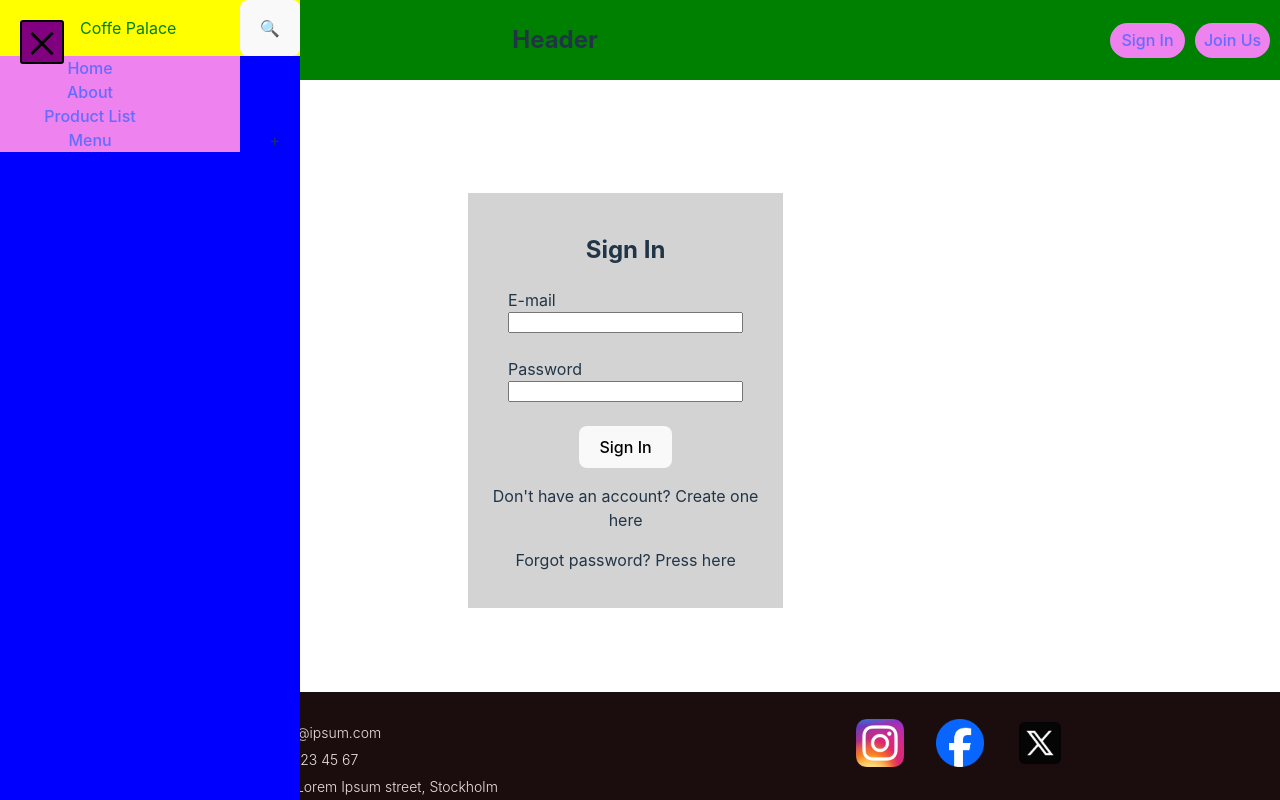
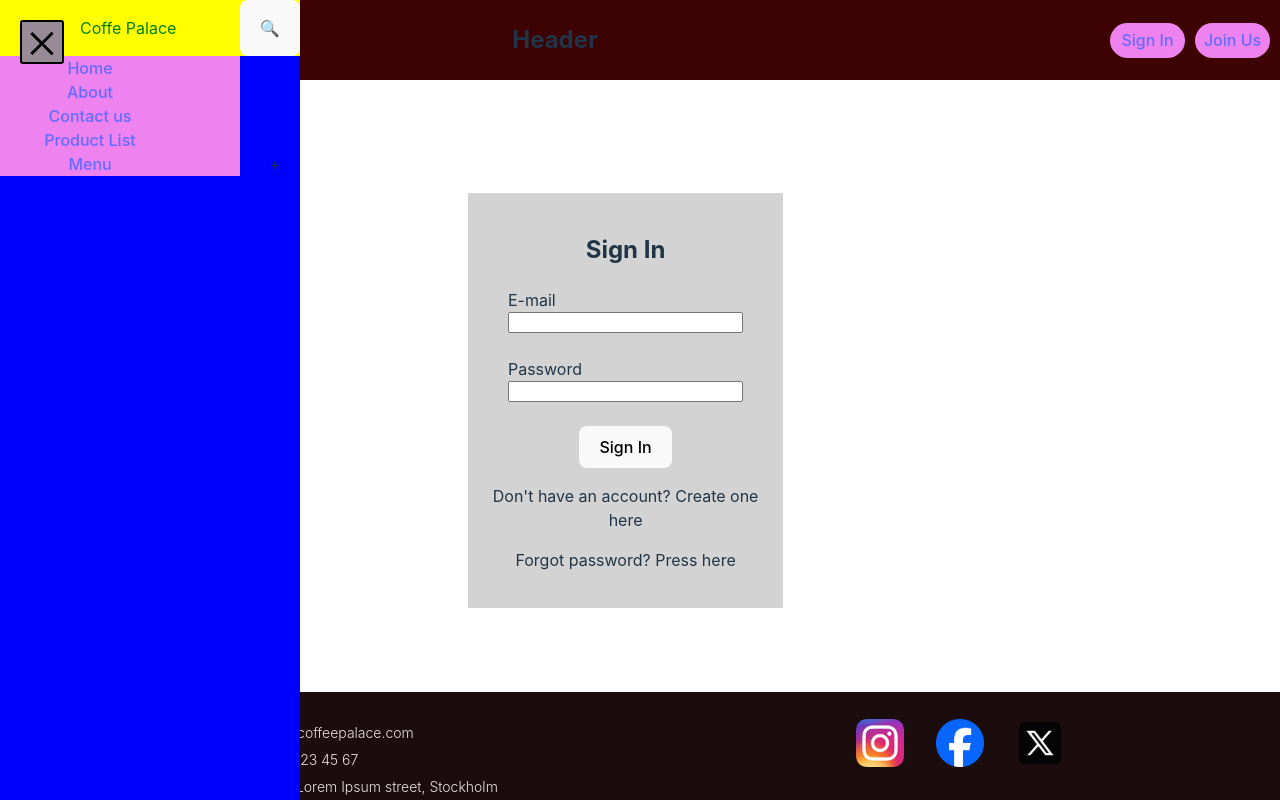
Before and after one commit to InternetKungen/Coffee_Shop, a React (Vite) app: page /#/sign-in in a window 1280 px wide. Both pictures are taken after a click on the element 42 px from the left and 42 px from the top of the page. Built offline with nearby package versions, Linux system fonts and the light colour scheme; no server answers.

Commit message:
fixat att footer alltid ligger längst ner

```diff
--- a/src/components/Footer/Footer.module.css
+++ b/src/components/Footer/Footer.module.css
@@ -3,8 +3,9 @@ footer {
     color: rgb(235, 225, 225);
     bottom: 0;
     left: 0;
+    right: 0;
     width: 100%;
-    position: absolute;
+    position: fixed;
     /* text-align: left; */
     font-weight: 200;
     display: flex;
@@ -60,6 +61,12 @@ footer img {
     /* margin: 3rem 0 0 2rem; */
 }
 
+body, html {
+
+    height: 100%;
+}
+
+
 @media screen and (max-width: 550px) {
     footer {
         flex-direction: row;
--- a/src/components/Footer/Footer.tsx
+++ b/src/components/Footer/Footer.tsx
@@ -18,7 +18,7 @@ const Footer: React.FC = () => {
 
                 <div className={styles['footer-text']}>
                     <p>Contact Us</p>
-                    <p>Email: lorem@ipsum.com</p>
+                    <p>Email: info@coffeepalace.com</p>
                     <p>Phone: 070 123 45 67</p>
                     <p>Andress: 12 Lorem Ipsum street, Stockholm</p>
                 </div>
--- a/src/components/Header/Header.module.css
+++ b/src/components/Header/Header.module.css
@@ -10,7 +10,7 @@ header {
     margin-left: 0;
     top: 0;
     left: 0;
-    background: green;
+    background: rgb(61, 2, 2);
 }
 
 header > h2 {
--- a/src/components/Main/Main.tsx
+++ b/src/components/Main/Main.tsx
@@ -3,6 +3,7 @@ import React from 'react';
 import { Route, Routes } from 'react-router-dom';
 import Home from '../../views/pages/Home';
 import About from '../../views/pages/About';
+import Contact from '../../views/pages/Contact';
 import SignIn from '../../views/auth/SignIn/SignIn';
 import SignUp from '../../views/auth/SignUp/SignUp';
 import Menu from '../../views/pages/Menu';
@@ -18,6 +19,7 @@ const Main: React.FC = () => {
             <Routes>
                 <Route path="/" element={<Home />} />
                 <Route path="/about" element={<About />} />
+                <Route path="/contact" element={<Contact />} />
                 <Route path="/menu" element={<Menu />} />
                 <Route path="/sign-in" element={<SignIn />} />
                 <Route path="/sign-up" element={<SignUp />} />
--- a/src/components/NavMenu/NavMenu.module.css
+++ b/src/components/NavMenu/NavMenu.module.css
@@ -13,7 +13,7 @@
     padding-left: 5px;
     padding-right: 5px;
     cursor: pointer;
-    background: purple;
+    background: rgb(150, 139, 150);
     border-radius: 3px;
     border: 2px solid black;
     position: fixed;
--- a/src/components/NavMenu/NavMenu.tsx
+++ b/src/components/NavMenu/NavMenu.tsx
@@ -73,6 +73,11 @@ const NavMenu: React.FC = () => {
                                 About
                             </Link>
                         </li>
+                        <li>
+                            <Link to="/contact" onClick={toggleMenu}>
+                                Contact us
+                            </Link>
+                        </li>
                         {/* Add meny link to Products page ProductListPage.tsx */}
                         <li>
                             <Link to="/products" onClick={toggleMenu}>
--- /dev/null
+++ b/src/views/pages/Contact.tsx
@@ -0,0 +1,12 @@
+import React from 'react';
+
+const Contact: React.FC = () => {
+  return (
+    <div>
+      <h2>Contact Coffee Palace</h2>
+      <p>------</p>
+    </div>
+  );
+};
+
+export default Contact;
```
